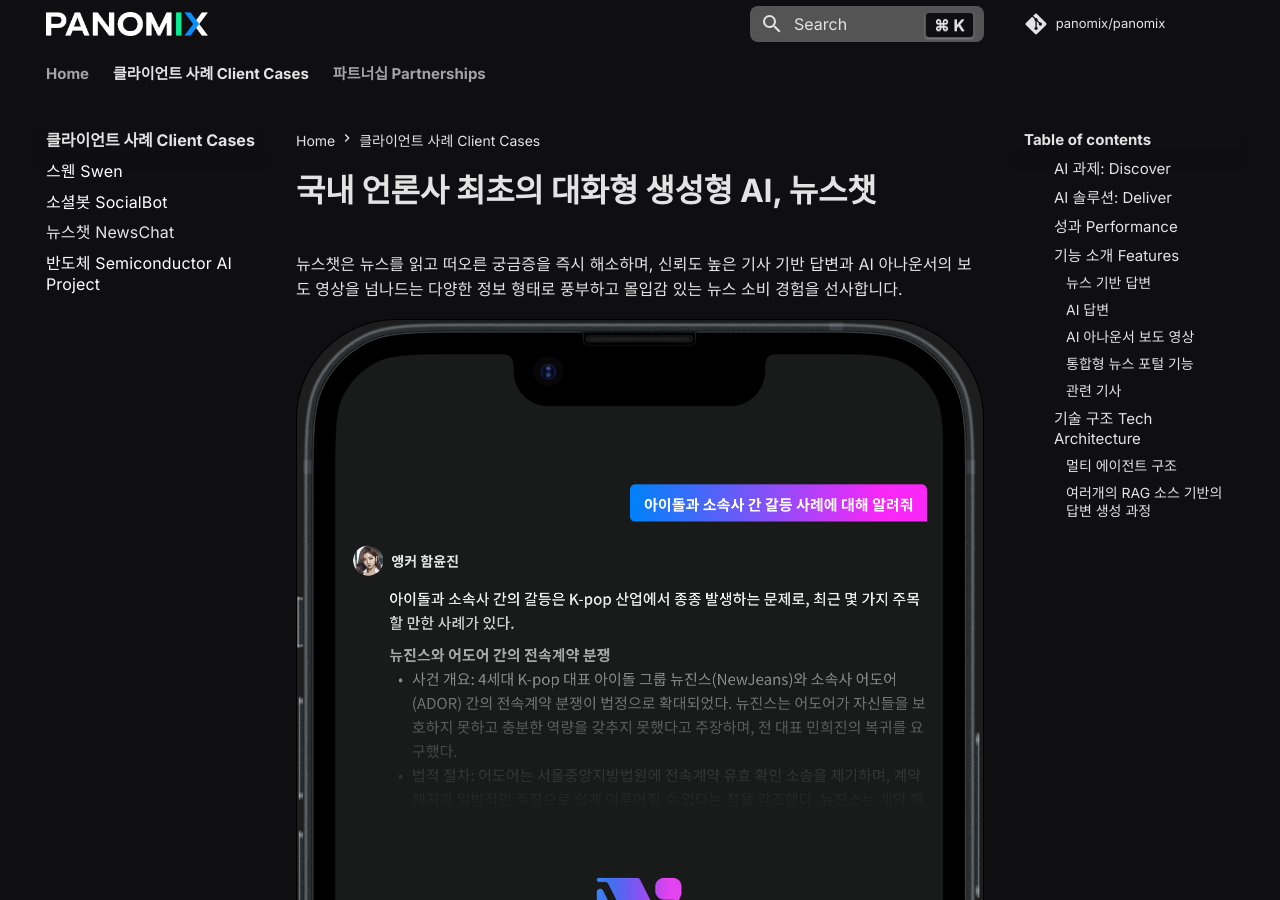
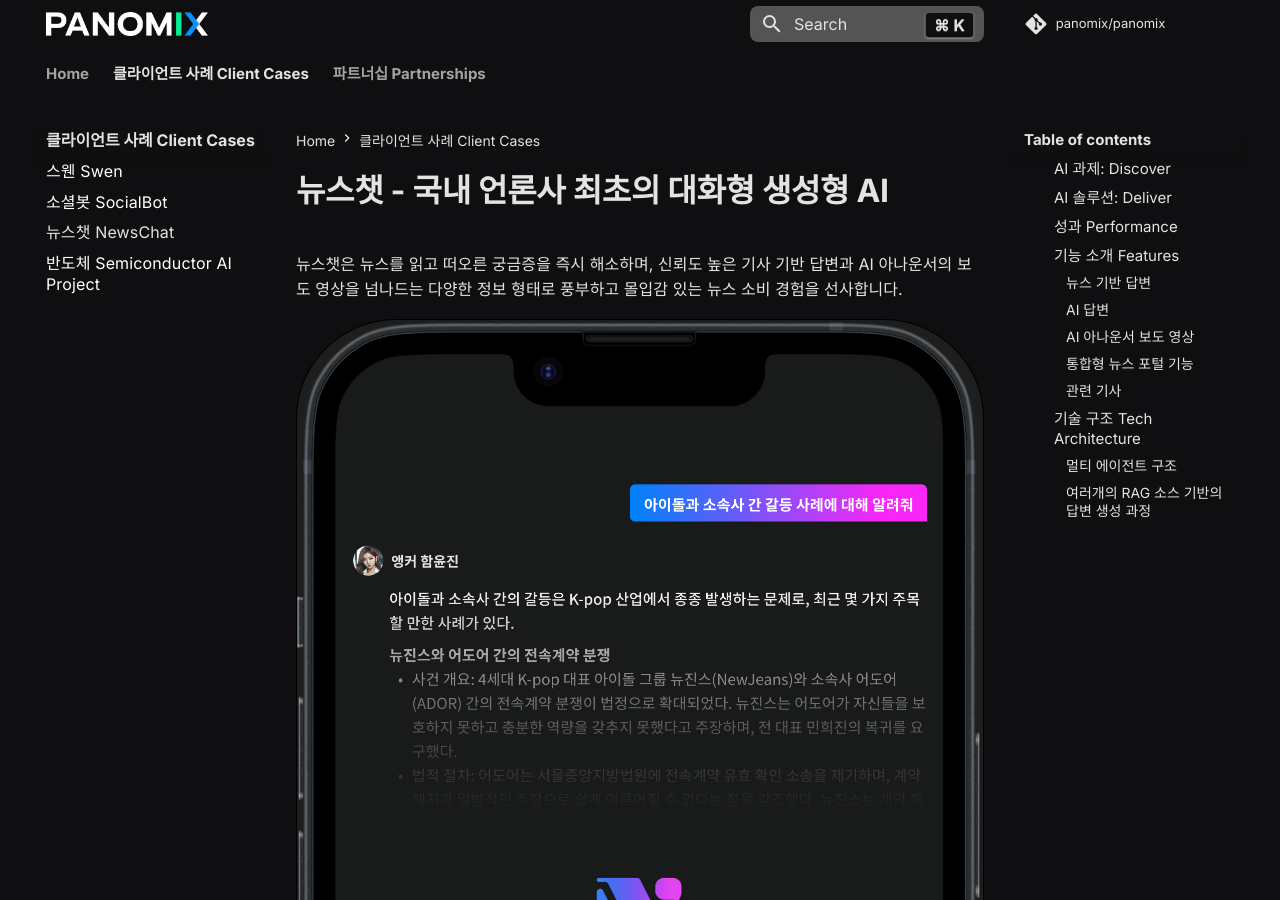
Before and after one commit to panomix/panomix, an MkDocs documentation site: the page built from docs/clients/newschat/newschat.md, in a window 1280 px wide and 900 px high. Built offline with MkDocs 1.6.1 and Material for MkDocs 9.7.7, drawn with Linux system fonts in a browser that asks for light colours; comment, search, counter and statistics services are not loaded.

```diff
--- a/docs/clients/newschat/newschat.md
+++ b/docs/clients/newschat/newschat.md
@@ -1,4 +1,4 @@
-# **국내 언론사 최초의 대화형 생성형 AI, 뉴스챗**
+# **뉴스챗 - 국내 언론사 최초의 대화형 생성형 AI**
 
 뉴스챗은 뉴스를 읽고 떠오른 궁금증을 즉시 해소하며,
 신뢰도 높은 기사 기반 답변과 AI 아나운서의 보도 영상을 넘나드는 다양한 정보 형태로 풍부하고 몰입감 있는 뉴스 소비 경험을 선사합니다.
```
